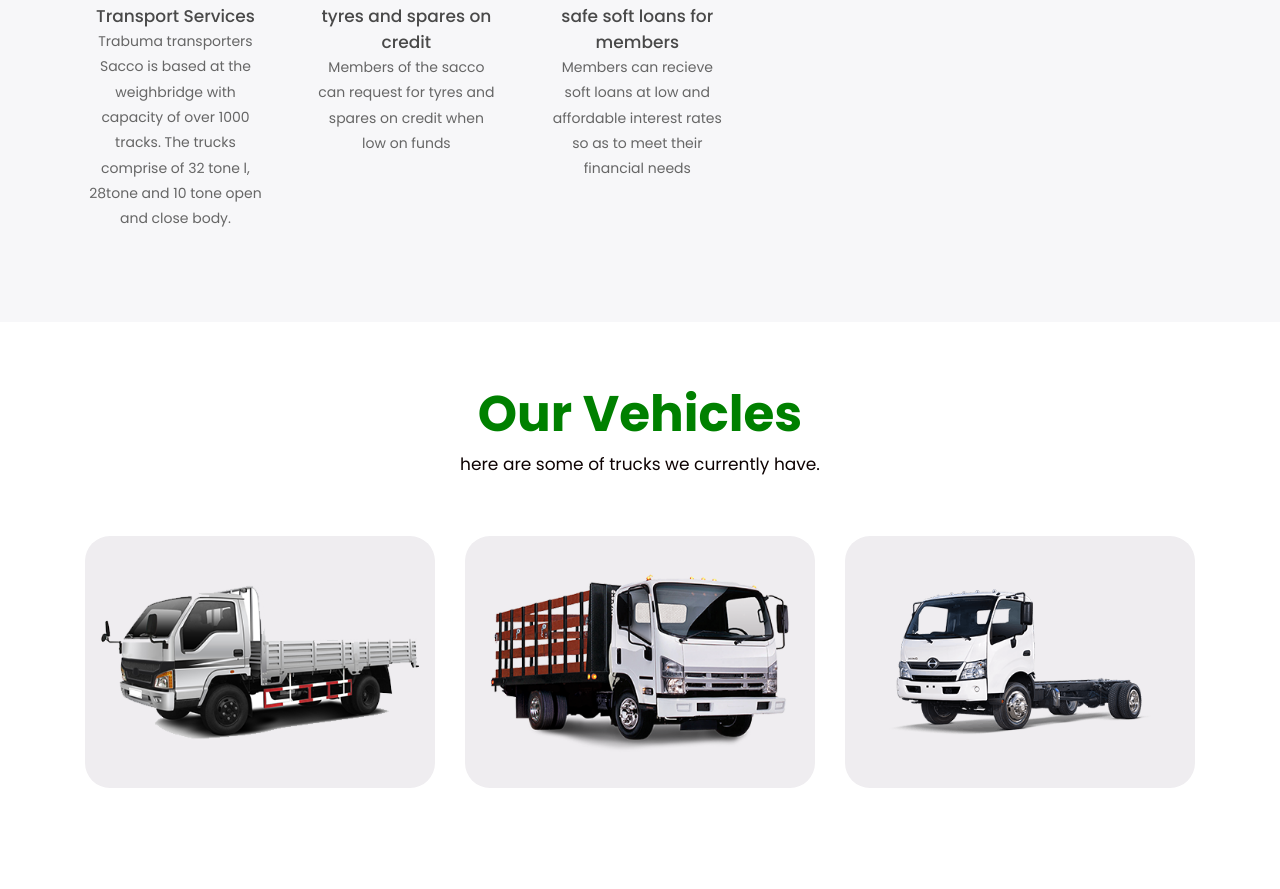
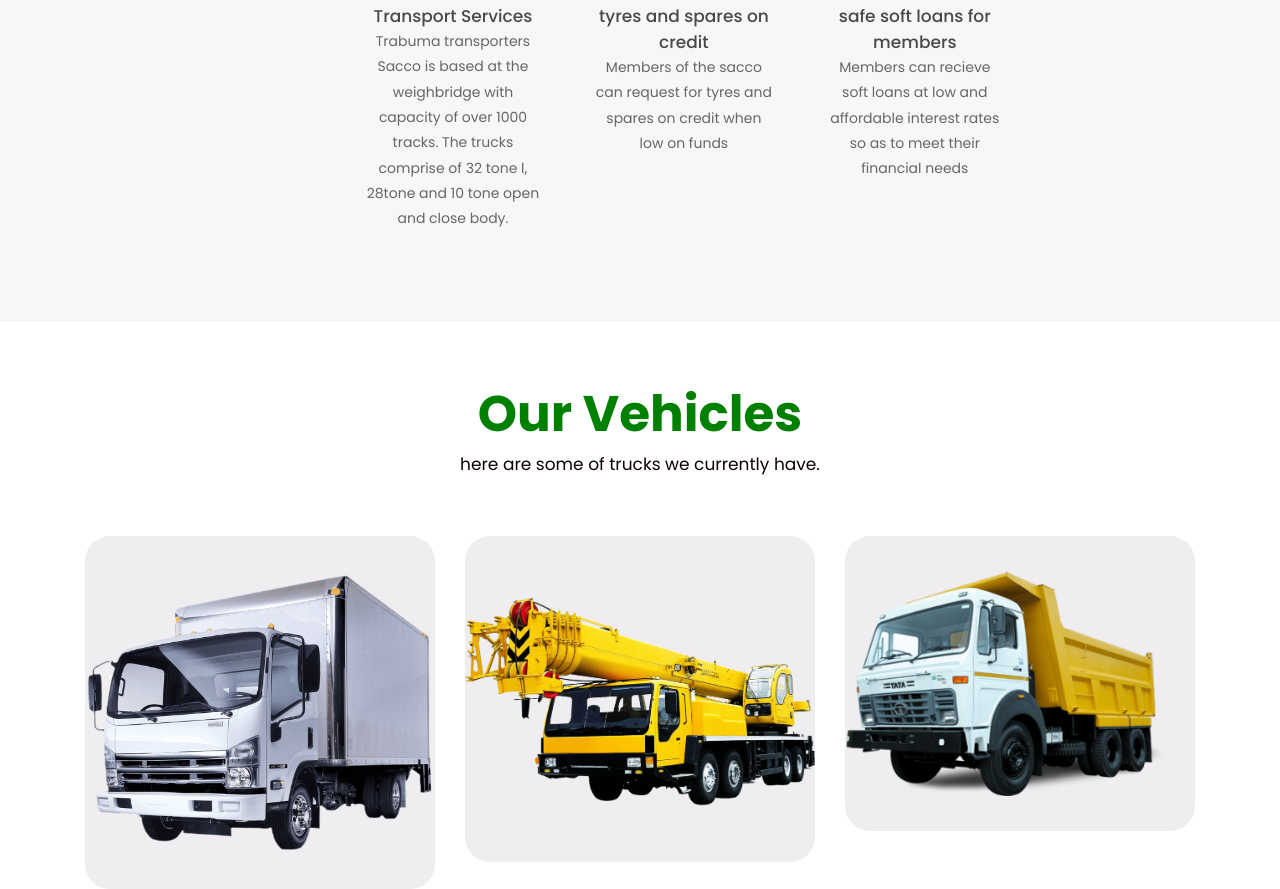
Before and after one commit to NgugiMuthoni/trabuma, a plain HTML site: page index.html in a window 1280 px wide. Shown: the part 1911-2800 px from the top of the page. Drawn offline with nearby package versions, Linux system fonts and the light colour scheme; files whose address does not match are found by name.

Commit message:
images and styles

```diff
--- a/index.html
+++ b/index.html
@@ -98,7 +98,7 @@
                            <div class="row">
                               <div class="col-md-6">
                                  <div class="ban_track">
-                                    <figure><img src="images/track.png" alt="#" /></figure>
+                                    <figure><img src="images/toppng.com-tipper-lorry-png-tipper-lorry-438x282.png" alt="#" /></figure>
                                  </div>
                               </div>
 
@@ -150,10 +150,11 @@
             </div>
          </div>
          <div class="row ">
+
             <div class="col-md-12">
-               <div class="mx-auto">
+               <div>
                   <div class="service_main ">
-
+                     <div class="col-md-3"></div>
                      <div class="service_box yell_colo">
                         <i><img src="images/ser3.png" alt="#" /></i>
                         <h4> Transport Services</h4>
@@ -202,20 +203,20 @@
                <div class="container">
                   <div class="carousel-caption">
                      <div class="row">
-                        <div class="col-md-4">
+                        <div class="col-md-4" style="height: 454; width: 237;">
                            <div class="vehicles_truck">
-                              <figure><img src="images/truc1.png" alt="#" /></figure>
+                              <figure><img src="images/isuzu_thumbnail.png" alt="#"/></figure>
                            </div>
                         </div>
                         <div class="col-md-4">
                            <div class="vehicles_truck">
-                              <figure><img src="images/truc2.png" alt="#" /></figure>
+                              <figure><img src="images/crane.png" alt="#" /></figure>
                            </div>
                            <!-- <h3 class="blac_co">Truck</h3> -->
                         </div>
                         <div class="col-md-4">
                            <div class="vehicles_truck">
-                              <figure><img src="images/truc3.png" alt="#" /></figure>
+                              <figure><img src="images/toppng.com-tipper-lorry-png-tipper-lorry-438x282.png" alt="#" /></figure>
                            </div>
                         </div>
                      </div>
```
Also changed, not shown: images/crane.png (added), images/headpiece_thumbnail.png (added), images/isuzu_thumbnail.png (added), images/toppng.com-tipper-lorry-png-tipper-lorry-438x282.png (added), 1 other file.
